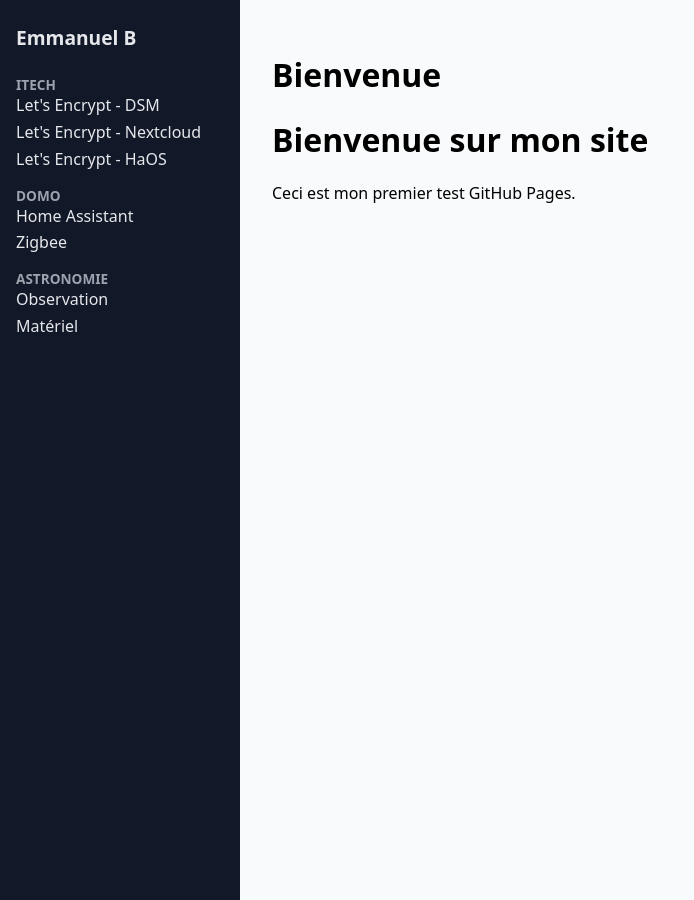
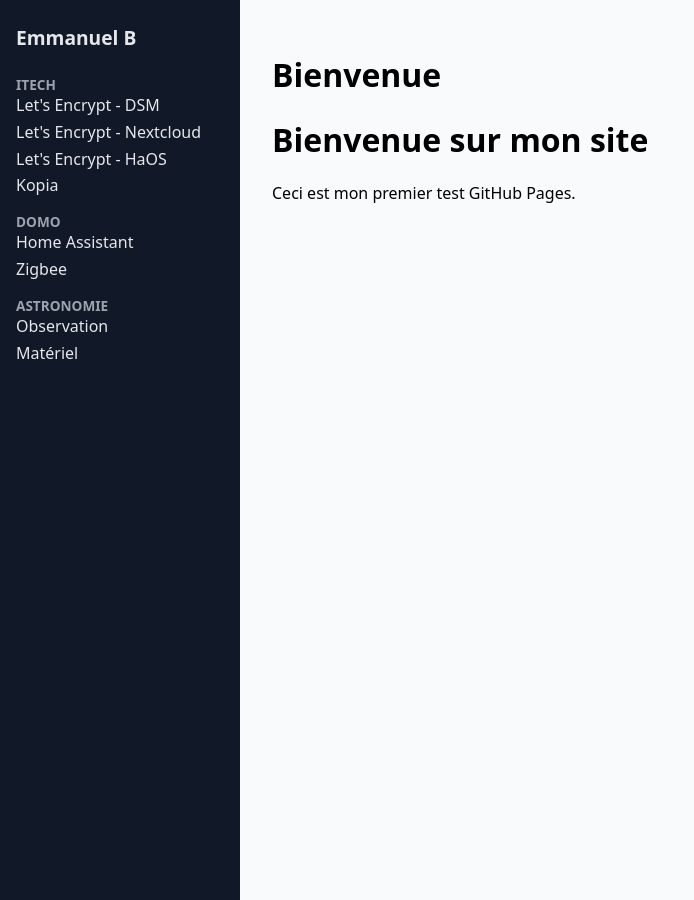
Before and after one commit to CosmicExplorator/cosmicexplorator.github.io, a Jekyll site: the page built from index.md, in a window 1280 px wide. Shown: the whole page, without its empty margins (0-694 px from the left). Built offline with Jekyll 4.4.1, drawn with Linux system fonts in a browser that asks for light colours.

Commit message:
Add Kopia navigation item

```diff
--- a/_data/navigation.yml
+++ b/_data/navigation.yml
@@ -6,6 +6,8 @@
       url: /renewCertForNextcloud/
     - title: Let's Encrypt - HaOS
       url: /renewCertForHaOs/
+    - title: Kopia
+      url: /svgWithKopia/
 - title: Domo
   items:
     - title: Home Assistant
```
